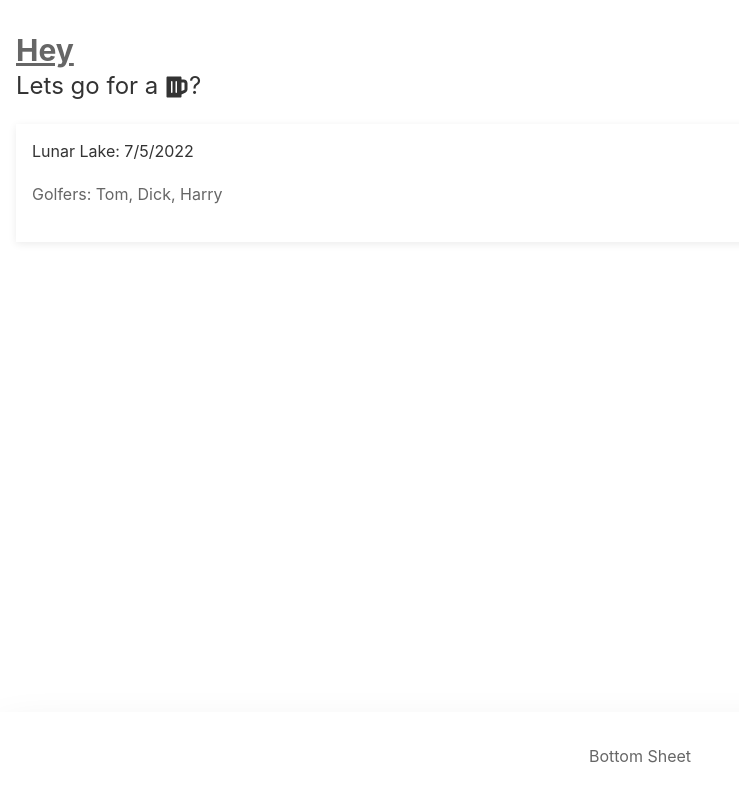
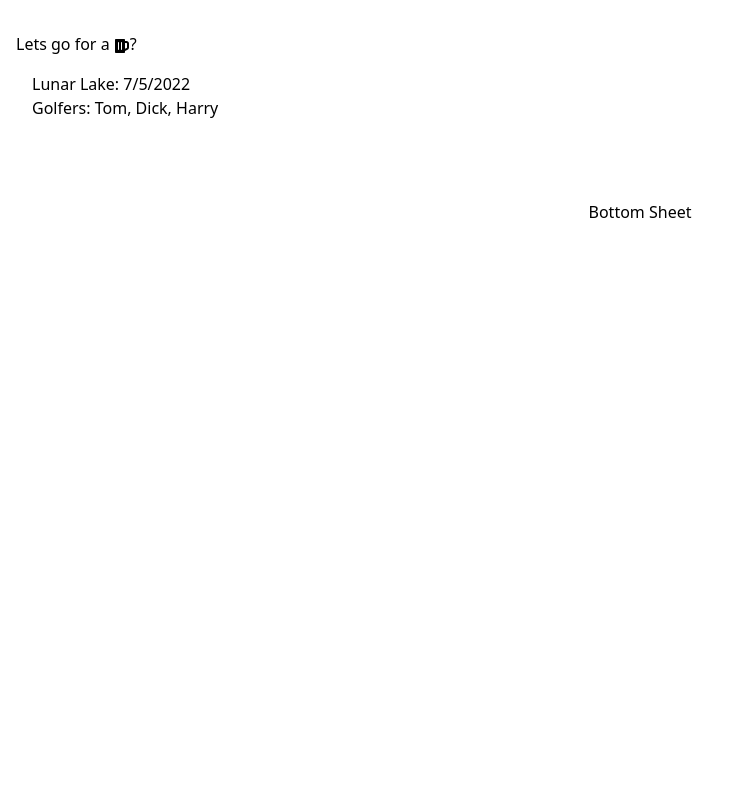
Before and after one commit to scoottrick/round-of-golf-app, a React (Create React App) app: page / in a window 1280 px wide. Shown: the whole page, without its empty margins (0-739 px from the left). Built offline with nearby package versions, Linux system fonts and the light colour scheme.

Commit message:
Removes uikit and sets some tailwind classes

```diff
--- a/package.json
+++ b/package.json
@@ -18,7 +18,6 @@
     "react-scripts": "5.0.1",
     "sass": "^1.53.0",
     "typescript": "^4.7.4",
-    "uikit": "^3.14.3",
     "uuid": "^8.3.2",
     "web-vitals": "^2.1.4",
     "workbox-background-sync": "^6.5.3",
--- a/src/App.scss
+++ /dev/null
@@ -1,28 +0,0 @@
-@import 'uikit/src/scss/variables-theme.scss';
-@import 'uikit/src/scss/mixins-theme.scss';
-
-@import 'uikit/src/scss/uikit-theme.scss';
-
-.App {
-  position: fixed;
-  z-index: 0;
-  top: 0;
-  bottom: 0;
-  left: 0;
-  right: 0;
-}
-
-.App {
-  * {
-    box-sizing: border-box;
-  }
-
-  .rounded {
-    border-radius: 1rem;
-  }
-
-  ul {
-    list-style: none;
-    padding-left: 0;
-  }
-}
--- a/src/App.tsx
+++ b/src/App.tsx
@@ -4,11 +4,9 @@ import HomePage from './pages/home-page/HomePage';
 import RoundSetupPage from './pages/round-setup-page/RoundSetupPage';
 import ScorecardPage from './pages/scorecard-page/ScorecardPage';
 
-import './App.scss';
-
 function App() {
   return (
-    <div className="App">
+    <div>
       <Routes>
         <Route path="/" element={<HomePage />} />
         <Route path="round-setup" element={<RoundSetupPage />} />
--- a/src/components/page-layout/PageLayout.tsx
+++ b/src/components/page-layout/PageLayout.tsx
@@ -1,18 +1,17 @@
 import React, { FC, ReactNode } from 'react';
-import './PageLayout.scss';
 
 interface PageLayoutProps {
   children: ReactNode;
 }
 const PageLayout: FC<PageLayoutProps> = ({ children }) => {
-  return <div className="page-layout">{children}</div>;
+  return <div className="fixed top-0 bottom-0 left-0 right-0">{children}</div>;
 };
 
 interface PageContentProps {
   children: ReactNode;
 }
 const PageContent: FC<PageContentProps> = ({ children }) => {
-  return <div className="page-content">{children}</div>;
+  return <div className="py-8 px-4">{children}</div>;
 };
 
 export { PageLayout, PageContent };
--- a/src/pages/home-page/HomePage.tsx
+++ b/src/pages/home-page/HomePage.tsx
@@ -20,10 +20,8 @@ const HomePage = () => {
   return (
     <PageLayout>
       <PageContent>
-        <div className="content-spacing">
-          <div className="text-3xl font-bold underline">Hey</div>
-          <div className="uk-card">
-            <h1 className="uk-text-lead">
+        <div>
+          <h1>
             Lets go for a <FaBeer className="inline-block" />?
           </h1>
         </div>
@@ -32,7 +30,6 @@ const HomePage = () => {
             <RoundOverview round={mockRound} />
           </li>
         </ul>
-        </div>
       </PageContent>
       <div className="bottom-sheet uk-box-shadow-xlarge">Bottom Sheet</div>
     </PageLayout>
```
Also changed, not shown: 1 other file (tests, documents, lock files or other folders). Lines whose indentation alone changed are shown as unchanged.
